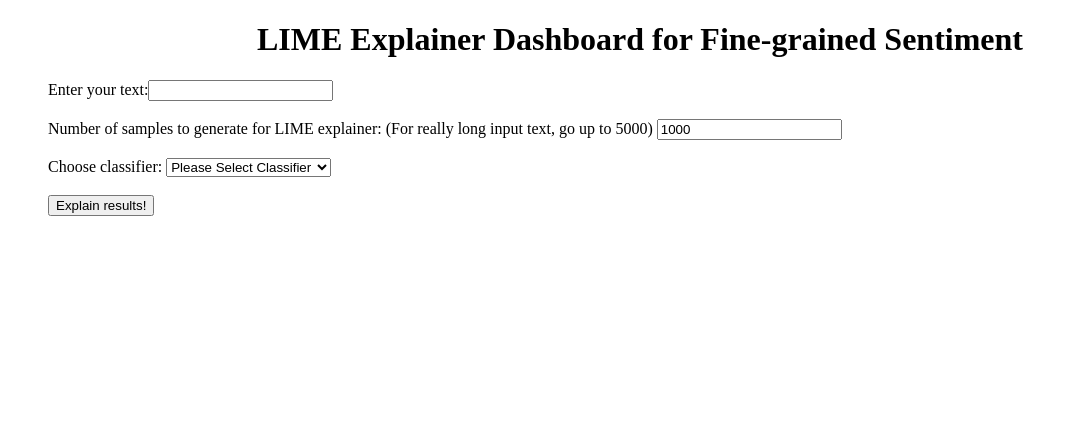
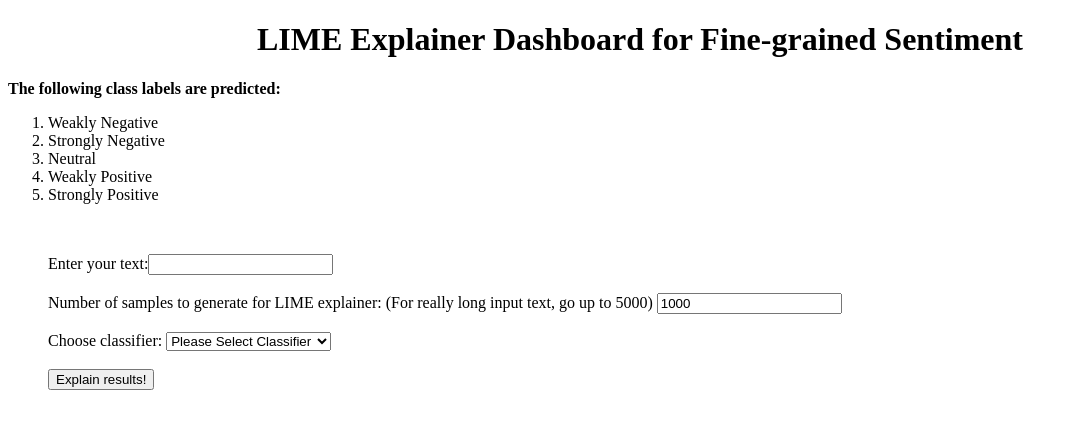
Before and after one commit to prrao87/fine-grained-sentiment-app, a Python web app: template templates/index.html in a window 1280 px wide. Shown: the top 429 px of the page, without its empty margins (0-1078 px from the left). Run offline with Jinja, Linux system fonts and the light colour scheme; the template is opened without the code that fills it, so the values that code supplies are empty.

Commit message:
Add class label key

```diff
--- a/templates/index.html
+++ b/templates/index.html
@@ -13,6 +13,16 @@
 </head>
 <body>
     <h1 align="center">LIME Explainer Dashboard for Fine-grained Sentiment</h1>
+    <div class="container">
+    <b>The following class labels are predicted:</b>
+        <ol>
+            <li>Weakly Negative</li>
+            <li>Strongly Negative</li>
+            <li>Neutral</li>
+            <li>Weakly Positive</li>
+            <li>Strongly Positive</li>
+        </ol>
+    </div><br>
     <div class="container">
         <form action="/result" method="post" >
             <dl>
```
